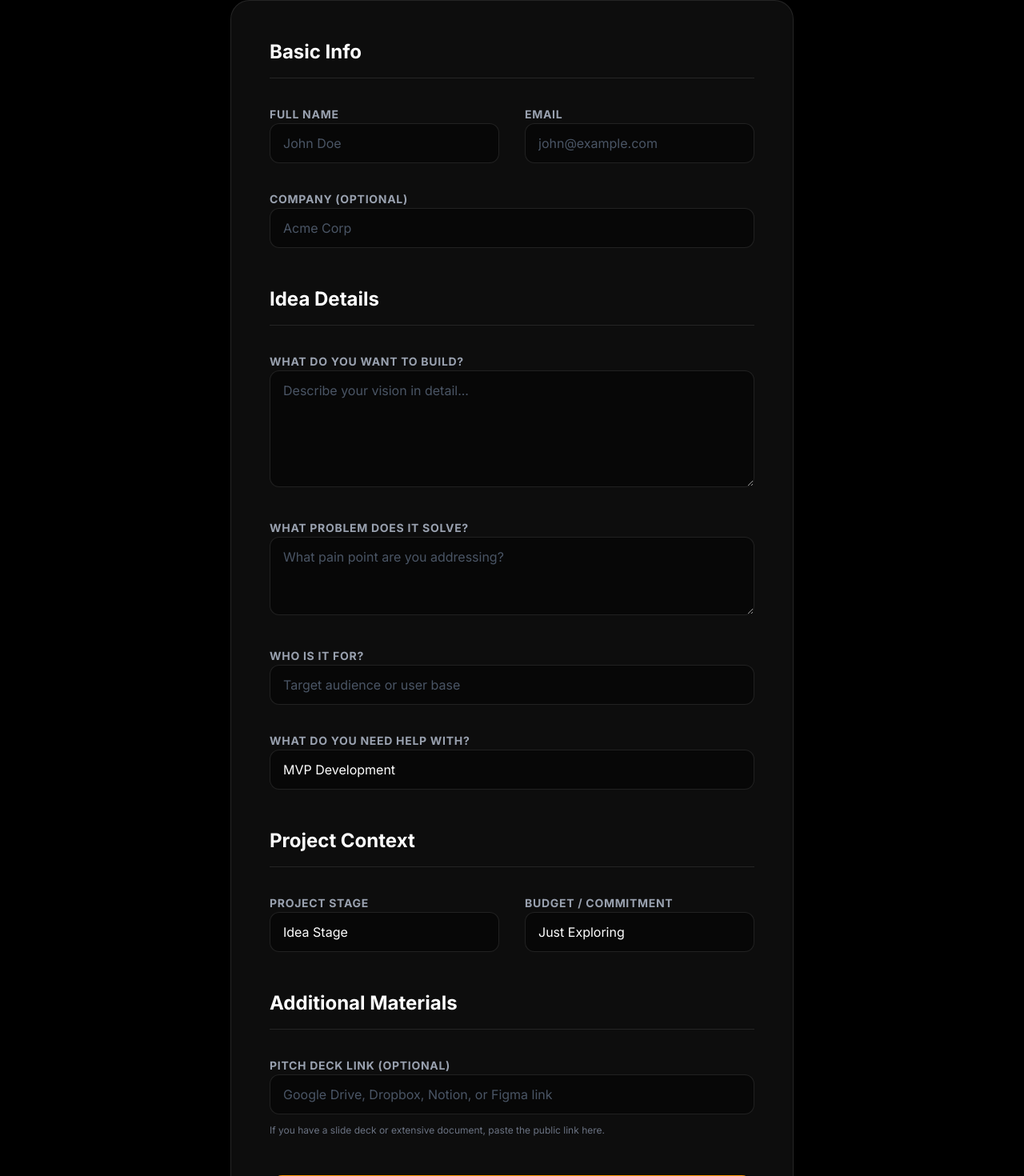
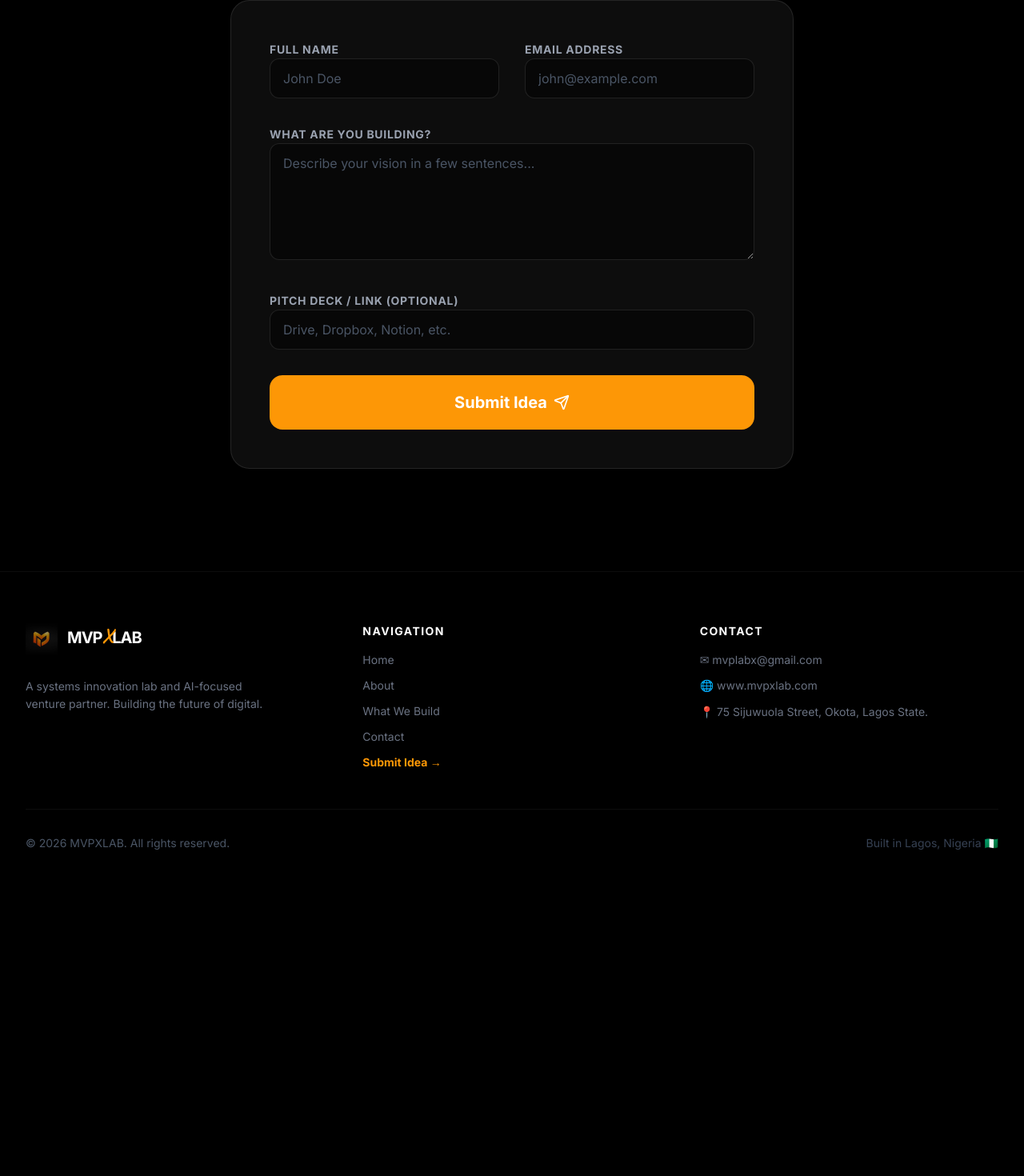
Before and after one commit to kezieodike-dotcom/MVPXLAB, a React (Vite) app: page /submit-idea in a window 1280 px wide. Shown: the part 399-1869 px from the top of the page at 80% size. After the commit the page ends 1527 px from the top, so only its background shows below. Built offline with nearby package versions, Linux system fonts and the light colour scheme.

Commit message:
feat: implement continuous marquee motion on Home, resize cards across site, and update Firestore rules for simplified form

```diff
--- a/src/index.css
+++ b/src/index.css
@@ -66,6 +66,10 @@
     animation: marquee 35s linear infinite;
   }
 
+  .animate-marquee-slow {
+    animation: marquee 70s linear infinite;
+  }
+
   @keyframes marquee {
     0% {
       transform: translateX(0);
--- a/src/pages/Home.tsx
+++ b/src/pages/Home.tsx
@@ -1,4 +1,5 @@
 import { motion } from 'motion/react';
+import React, { useState, useRef, useEffect } from 'react';
 import { ArrowRight, Zap, Cpu, Layers, BarChart, ChevronRight, Check, Sparkles, Code, Globe, Shield } from 'lucide-react';
 import { Link } from 'react-router-dom';
 import { clsx, type ClassValue } from 'clsx';
@@ -34,6 +35,13 @@ const StardustBackground = () => (
   </div>
 );
 
+
+const processSteps = [
+  { step: "01", title: "Submit your idea", desc: "Tell us what you want to build and why it matters." },
+  { step: "02", title: "Review & Validate", desc: "Our team analyzes the feasibility and market potential." },
+  { step: "03", title: "Design & Build", desc: "Rapid prototyping and development of your core product." },
+  { step: "04", title: "Scale Together", desc: "Continuous optimization and growth as your partner." }
+];
 
 const TechMarquee = () => {
   const items = [
@@ -166,7 +174,13 @@ export default function Home() {
             </Link>
           </div>
 
-          <div className="grid grid-cols-1 md:grid-cols-2 lg:grid-cols-4 gap-6">
+          {/* Mobile horizontal carousel */}
+          <div className="md:hidden">
+            <CapabilitiesCarousel features={features} />
+          </div>
+
+          {/* Desktop grid */}
+          <div className="hidden md:grid md:grid-cols-2 lg:grid-cols-4 gap-4 md:gap-6">
             {features.map((feature, index) => (
               <FeatureCard
                 key={index}
@@ -182,20 +196,21 @@ export default function Home() {
       </section>
 
       {/* Process Section */}
-      <section className="py-32 bg-white/5">
+      <section className="py-32 bg-white/5 overflow-hidden">
         <div className="max-w-7xl mx-auto px-4 sm:px-6 lg:px-8">
-          <div className="text-center mb-24">
+          <div className="text-center mb-16 md:mb-24">
             <h2 className="text-4xl md:text-5xl font-bold tracking-tighter mb-6 text-white">The XLAB Process</h2>
             <p className="text-xl text-gray-500 max-w-2xl mx-auto">A streamlined methodology designed for speed, quality, and long-term success.</p>
           </div>
 
-          <div className="grid grid-cols-1 md:grid-cols-2 lg:grid-cols-4 gap-8">
-            {[
-              { step: "01", title: "Submit your idea", desc: "Tell us what you want to build and why it matters." },
-              { step: "02", title: "Review & Validate", desc: "Our team analyzes the feasibility and market potential." },
-              { step: "03", title: "Design & Build", desc: "Rapid prototyping and development of your core product." },
-              { step: "04", title: "Scale Together", desc: "Continuous optimization and growth as your partner." }
-            ].map((item, index) => (
+          {/* ── Mobile horizontal carousel ── */}
+          <div className="md:hidden">
+            <ProcessCarousel />
+          </div>
+
+          {/* ── Desktop grid ── */}
+          <div className="hidden md:grid md:grid-cols-2 lg:grid-cols-4 gap-8">
+            {processSteps.map((item, index) => (
               <motion.div
                 key={index}
                 initial={{ opacity: 0, y: 20 }}
@@ -290,7 +305,7 @@ const FeatureCard = ({ icon: Icon, title, description, image, index }: any) => (
       customSize
       className="h-full flex flex-col border-white/5 bg-white/5 hover:bg-white/[0.07] transition-all duration-500 group overflow-hidden"
     >
-      <div className="relative h-48 overflow-hidden">
+      <div className="relative h-32 md:h-48 overflow-hidden">
         <img
           src={image}
           alt={title}
@@ -299,19 +314,88 @@ const FeatureCard = ({ icon: Icon, title, description, image, index }: any) => (
         />
         <div className="absolute inset-0 bg-gradient-to-t from-black/80 to-transparent"></div>
         <div className="absolute bottom-4 left-6">
-          <div className="w-12 h-12 rounded-xl bg-brand-accent/20 backdrop-blur-md flex items-center justify-center text-brand-accent group-hover:bg-brand-accent group-hover:text-white transition-colors duration-500">
-            <Icon size={24} />
+          <div className="w-10 h-10 md:w-12 md:h-12 rounded-xl bg-brand-accent/20 backdrop-blur-md flex items-center justify-center text-brand-accent group-hover:bg-brand-accent group-hover:text-white transition-colors duration-500">
+            <Icon size={index === 0 ? 20 : 24} />
           </div>
         </div>
       </div>
 
-      <div className="p-6 flex-1 flex flex-col relative z-10">
-        <h3 className="text-xl font-bold mb-3 tracking-tight text-white">{title}</h3>
-        <p className="text-gray-500 text-sm leading-relaxed mb-6 flex-1">{description}</p>
-        <Link to="/what-we-build" className="flex items-center w-fit text-brand-accent text-xs font-bold uppercase tracking-widest group-hover:text-white transition-colors cursor-pointer">
-          Learn More <ArrowRight size={14} className="ml-2 group-hover:translate-x-1 transition-transform" />
+      <div className="p-3 md:p-6 flex-1 flex flex-col relative z-10">
+        <h3 className="text-base md:text-xl font-bold mb-2 tracking-tight text-white">{title}</h3>
+        <p className="text-gray-500 text-[11px] md:text-sm leading-relaxed mb-4 flex-1">{description}</p>
+        <Link to="/what-we-build" className="flex items-center w-fit text-brand-accent text-[10px] md:text-xs font-bold uppercase tracking-widest group-hover:text-white transition-colors cursor-pointer">
+          Learn More <ArrowRight size={12} className="ml-1 md:ml-2 group-hover:translate-x-1 transition-transform" />
         </Link>
       </div>
     </GlowCard>
   </motion.div>
 );
+
+const ProcessCarousel = () => {
+  // Duplicate steps for infinite motion
+  const doubledSteps = [...processSteps, ...processSteps];
+
+  return (
+    <div className="relative overflow-hidden py-4 -mx-4 group">
+      {/* Linear Continuous Motion Container */}
+      <div className="flex animate-marquee-slow hover:[animation-play-state:paused] active:[animation-play-state:paused] gap-6 w-fit px-4">
+        {doubledSteps.map((item, index) => (
+          <div key={index} className="flex-none w-[75vw] lg:w-full">
+            <motion.div
+              initial={{ opacity: 0, scale: 0.95 }}
+              whileInView={{ opacity: 1, scale: 1 }}
+              transition={{ duration: 0.5 }}
+              viewport={{ once: true }}
+            >
+              <GlowCard
+                glowColor="blue"
+                customSize
+                className="h-full p-6 border-white/5 bg-white/5"
+              >
+                <div className="relative z-10">
+                  <div className="text-4xl md:text-6xl font-bold text-white/5 mb-3 select-none">
+                    {item.step}
+                  </div>
+                  <h3 className="text-sm md:text-xl font-bold mb-2 tracking-tight text-white">{item.title}</h3>
+                  <p className="text-gray-500 leading-relaxed text-[10px] md:text-sm">{item.desc}</p>
+                </div>
+              </GlowCard>
+            </motion.div>
+          </div>
+        ))}
+      </div>
+
+      {/* Side gradients */}
+      <div className="absolute inset-y-0 left-0 w-16 bg-gradient-to-r from-black to-transparent z-10 pointer-events-none"></div>
+      <div className="absolute inset-y-0 right-0 w-16 bg-gradient-to-l from-black to-transparent z-10 pointer-events-none"></div>
+    </div>
+  );
+};
+
+const CapabilitiesCarousel = ({ features }: { features: any[] }) => {
+  // Duplicate features to create an infinite loop effect
+  const doubledFeatures = [...features, ...features];
+
+  return (
+    <div className="relative overflow-hidden py-4 -mx-4 group">
+      {/* Linear Continuous Motion Container */}
+      <div className="flex animate-marquee hover:[animation-play-state:paused] active:[animation-play-state:paused] gap-4 w-fit px-4">
+        {doubledFeatures.map((feature, index) => (
+          <div key={index} className="flex-none w-[60vw]">
+            <FeatureCard
+              icon={feature.icon}
+              title={feature.title}
+              description={feature.description}
+              image={feature.image}
+              index={index % features.length}
+            />
+          </div>
+        ))}
+      </div>
+
+      {/* Side gradients to fade cards in/out smoothly */}
+      <div className="absolute inset-y-0 left-0 w-16 bg-gradient-to-r from-black to-transparent z-10 pointer-events-none"></div>
+      <div className="absolute inset-y-0 right-0 w-16 bg-gradient-to-l from-black to-transparent z-10 pointer-events-none"></div>
+    </div>
+  );
+};
--- a/src/pages/SubmitIdea.tsx
+++ b/src/pages/SubmitIdea.tsx
@@ -61,13 +61,7 @@ function handleFirestoreError(error: unknown, operationType: OperationType, path
 const submissionSchema = z.object({
   fullName: z.string().min(2, "Full name is required"),
   email: z.string().email("Invalid email address"),
-  company: z.string().optional(),
-  ideaDescription: z.string().min(20, "Please provide a more detailed description (min 20 characters)"),
-  problemSolved: z.string().min(10, "Please describe the problem this solves"),
-  targetAudience: z.string().min(5, "Please describe the target audience"),
-  needs: z.enum(["MVP", "Full product", "AI integration", "Not sure"]),
-  projectStage: z.enum(["Idea stage", "Early prototype", "Existing product"]),
-  budget: z.enum(["Just exploring", "Ready to build", "Funded project"]).optional(),
+  ideaDescription: z.string().min(10, "Please provide a description of your idea (min 10 characters)"),
   pitchDeckUrl: z.string().url("Must be a valid URL").optional().or(z.literal('')),
 });
 
@@ -87,11 +81,36 @@ export default function SubmitIdea() {
     setError(null);
     const path = 'submissions';
     try {
+      // 1. Save to Firestore (as a backup/log)
       await addDoc(collection(db, path), {
         ...data,
         status: 'pending',
         createdAt: serverTimestamp(),
       });
+
+      // 2. Send to Email via Formspree (Straight to their email)
+      // Note: You will need to verify your email at formspree.io once you receive the first submission
+      const response = await fetch("https://formspree.io/f/mvplabx@gmail.com", {
+        method: "POST",
+        headers: {
+          "Accept": "application/json",
+          "Content-Type": "application/json"
+        },
+        body: JSON.stringify({
+          subject: `New Idea Submission from ${data.fullName}`,
+          message: `
+            Name: ${data.fullName}
+            Email: ${data.email}
+            Idea: ${data.ideaDescription}
+            Pitch Deck URL: ${data.pitchDeckUrl || "None Provided"}
+          `
+        })
+      });
+
+      if (!response.ok) {
+        throw new Error("Failed to send email, but idea was saved to database.");
+      }
+
       setIsSubmitted(true);
     } catch (err) {
       const errorMessage = handleFirestoreError(err, OperationType.WRITE, path);
@@ -111,9 +130,9 @@ export default function SubmitIdea() {
         <div className="w-20 h-20 bg-brand-accent text-white rounded-full flex items-center justify-center mx-auto mb-8">
           <CheckCircle size={40} />
         </div>
-        <h1 className="text-4xl font-bold mb-6">Idea Submitted Successfully</h1>
+        <h1 className="text-4xl font-bold mb-6">Idea Received!</h1>
         <p className="text-xl text-gray-500 mb-10">
-          Thank you for sharing your vision with us. Our team will review your submission and get back to you within 48–72 hours.
+          Thank you for sharing your vision. We've received your submission in our email and our team will get back to you within 48–72 hours.
         </p>
         <button
           onClick={() => setIsSubmitted(false)}
@@ -140,14 +159,11 @@ export default function SubmitIdea() {
             <span className="text-gray-400">Want to Build</span>
           </h1>
           <p className="text-xl text-gray-500 leading-relaxed">
-            Be clear. Be bold. We’re here to build with you.
+            Quickly share your idea and we'll get right back to you.
           </p>
         </div>
 
-        <form onSubmit={handleSubmit(onSubmit)} className="space-y-12 bg-white/5 backdrop-blur-xl p-8 md:p-12 rounded-3xl border border-white/10 shadow-2xl relative">
-          {/* Basic Info */}
-          <section className="space-y-8">
-            <h2 className="text-2xl font-bold border-b border-white/10 pb-4">Basic Info</h2>
+        <form onSubmit={handleSubmit(onSubmit)} className="space-y-8 bg-white/5 backdrop-blur-xl p-8 md:p-12 rounded-3xl border border-white/10 shadow-2xl relative">
           <div className="grid grid-cols-1 md:grid-cols-2 gap-8">
             <div className="space-y-2">
               <label className="text-sm font-bold uppercase tracking-wider text-gray-400">Full Name</label>
@@ -159,7 +175,7 @@ export default function SubmitIdea() {
               {errors.fullName && <p className="text-red-500 text-xs mt-1">{errors.fullName.message}</p>}
             </div>
             <div className="space-y-2">
-                <label className="text-sm font-bold uppercase tracking-wider text-gray-400">Email</label>
+              <label className="text-sm font-bold uppercase tracking-wider text-gray-400">Email Address</label>
               <input
                 {...register("email")}
                 className="w-full bg-black/40 border border-white/10 rounded-xl px-4 py-3 focus:ring-2 focus:ring-brand-accent transition-all outline-none text-white placeholder:text-gray-600"
@@ -168,107 +184,27 @@ export default function SubmitIdea() {
               {errors.email && <p className="text-red-500 text-xs mt-1">{errors.email.message}</p>}
             </div>
           </div>
+
           <div className="space-y-2">
-              <label className="text-sm font-bold uppercase tracking-wider text-gray-400">Company (Optional)</label>
-              <input
-                {...register("company")}
-                className="w-full bg-black/40 border border-white/10 rounded-xl px-4 py-3 focus:ring-2 focus:ring-brand-accent transition-all outline-none text-white placeholder:text-gray-600"
-                placeholder="Acme Corp"
-              />
-            </div>
-          </section>
-
-          {/* Idea Details */}
-          <section className="space-y-8">
-            <h2 className="text-2xl font-bold border-b border-white/10 pb-4">Idea Details</h2>
-            <div className="space-y-2">
-              <label className="text-sm font-bold uppercase tracking-wider text-gray-400">What do you want to build?</label>
+            <label className="text-sm font-bold uppercase tracking-wider text-gray-400">What are you building?</label>
             <textarea
               {...register("ideaDescription")}
               rows={5}
               className="w-full bg-black/40 border border-white/10 rounded-xl px-4 py-3 focus:ring-2 focus:ring-brand-accent transition-all outline-none text-white placeholder:text-gray-600"
-                placeholder="Describe your vision in detail..."
+              placeholder="Describe your vision in a few sentences..."
             />
             {errors.ideaDescription && <p className="text-red-500 text-xs mt-1">{errors.ideaDescription.message}</p>}
           </div>
+
           <div className="space-y-2">
-              <label className="text-sm font-bold uppercase tracking-wider text-gray-400">What problem does it solve?</label>
-              <textarea
-                {...register("problemSolved")}
-                rows={3}
-                className="w-full bg-black/40 border border-white/10 rounded-xl px-4 py-3 focus:ring-2 focus:ring-brand-accent transition-all outline-none text-white placeholder:text-gray-600"
-                placeholder="What pain point are you addressing?"
-              />
-              {errors.problemSolved && <p className="text-red-500 text-xs mt-1">{errors.problemSolved.message}</p>}
-            </div>
-            <div className="space-y-2">
-              <label className="text-sm font-bold uppercase tracking-wider text-gray-400">Who is it for?</label>
-              <input
-                {...register("targetAudience")}
-                className="w-full bg-black/40 border border-white/10 rounded-xl px-4 py-3 focus:ring-2 focus:ring-brand-accent transition-all outline-none text-white placeholder:text-gray-600"
-                placeholder="Target audience or user base"
-              />
-              {errors.targetAudience && <p className="text-red-500 text-xs mt-1">{errors.targetAudience.message}</p>}
-            </div>
-            <div className="space-y-2">
-              <label className="text-sm font-bold uppercase tracking-wider text-gray-400">What do you need help with?</label>
-              <select
-                {...register("needs")}
-                className="w-full bg-black/40 border border-white/10 rounded-xl px-4 py-3 focus:ring-2 focus:ring-brand-accent transition-all outline-none text-white placeholder:text-gray-600 appearance-none"
-              >
-                <option value="MVP" className="bg-neutral-900 text-white">MVP Development</option>
-                <option value="Full product" className="bg-neutral-900 text-white">Full Product Build</option>
-                <option value="AI integration" className="bg-neutral-900 text-white">AI Integration</option>
-                <option value="Not sure" className="bg-neutral-900 text-white">Not Sure Yet</option>
-              </select>
-              {errors.needs && <p className="text-red-500 text-xs mt-1">{errors.needs.message}</p>}
-            </div>
-          </section>
-
-          {/* Project Stage & Budget */}
-          <section className="space-y-8">
-            <h2 className="text-2xl font-bold border-b border-white/10 pb-4">Project Context</h2>
-            <div className="grid grid-cols-1 md:grid-cols-2 gap-8">
-              <div className="space-y-2">
-                <label className="text-sm font-bold uppercase tracking-wider text-gray-400">Project Stage</label>
-                <select
-                  {...register("projectStage")}
-                  className="w-full bg-black/40 border border-white/10 rounded-xl px-4 py-3 focus:ring-2 focus:ring-brand-accent transition-all outline-none text-white placeholder:text-gray-600 appearance-none"
-                >
-                  <option value="Idea stage" className="bg-neutral-900 text-white">Idea Stage</option>
-                  <option value="Early prototype" className="bg-neutral-900 text-white">Early Prototype</option>
-                  <option value="Existing product" className="bg-neutral-900 text-white">Existing Product</option>
-                </select>
-                {errors.projectStage && <p className="text-red-500 text-xs mt-1">{errors.projectStage.message}</p>}
-              </div>
-              <div className="space-y-2">
-                <label className="text-sm font-bold uppercase tracking-wider text-gray-400">Budget / Commitment</label>
-                <select
-                  {...register("budget")}
-                  className="w-full bg-black/40 border border-white/10 rounded-xl px-4 py-3 focus:ring-2 focus:ring-brand-accent transition-all outline-none text-white placeholder:text-gray-600 appearance-none"
-                >
-                  <option value="Just exploring" className="bg-neutral-900 text-white">Just Exploring</option>
-                  <option value="Ready to build" className="bg-neutral-900 text-white">Ready to Build</option>
-                  <option value="Funded project" className="bg-neutral-900 text-white">Funded Project</option>
-                </select>
-              </div>
-            </div>
-          </section>
-
-          {/* File Upload (Pitch Deck) */}
-          <section className="space-y-8">
-            <h2 className="text-2xl font-bold border-b border-white/10 pb-4">Additional Materials</h2>
-            <div className="space-y-2">
-              <label className="text-sm font-bold uppercase tracking-wider text-gray-400">Pitch Deck Link (Optional)</label>
+            <label className="text-sm font-bold uppercase tracking-wider text-gray-400">Pitch Deck / Link (Optional)</label>
             <input
               {...register("pitchDeckUrl")}
               className="w-full bg-black/40 border border-white/10 rounded-xl px-4 py-3 focus:ring-2 focus:ring-brand-accent transition-all outline-none text-white placeholder:text-gray-600"
-                placeholder="Google Drive, Dropbox, Notion, or Figma link"
+              placeholder="Drive, Dropbox, Notion, etc."
             />
-              <p className="text-xs text-gray-500 mt-1">If you have a slide deck or extensive document, paste the public link here.</p>
             {errors.pitchDeckUrl && <p className="text-red-500 text-xs mt-1">{errors.pitchDeckUrl.message}</p>}
           </div>
-          </section>
 
           {error && <p className="text-red-500 text-sm">{error}</p>}
 
@@ -289,5 +225,6 @@ export default function SubmitIdea() {
         </form>
       </div>
     </motion.div>
+
   );
 }
```
Also changed, not shown: src/pages/About.tsx (+7 -7 lines), src/pages/WhatWeBuild.tsx (+9 -9 lines), 1 other file (tests, documents, lock files or other folders). Lines whose indentation alone changed are shown as unchanged.
